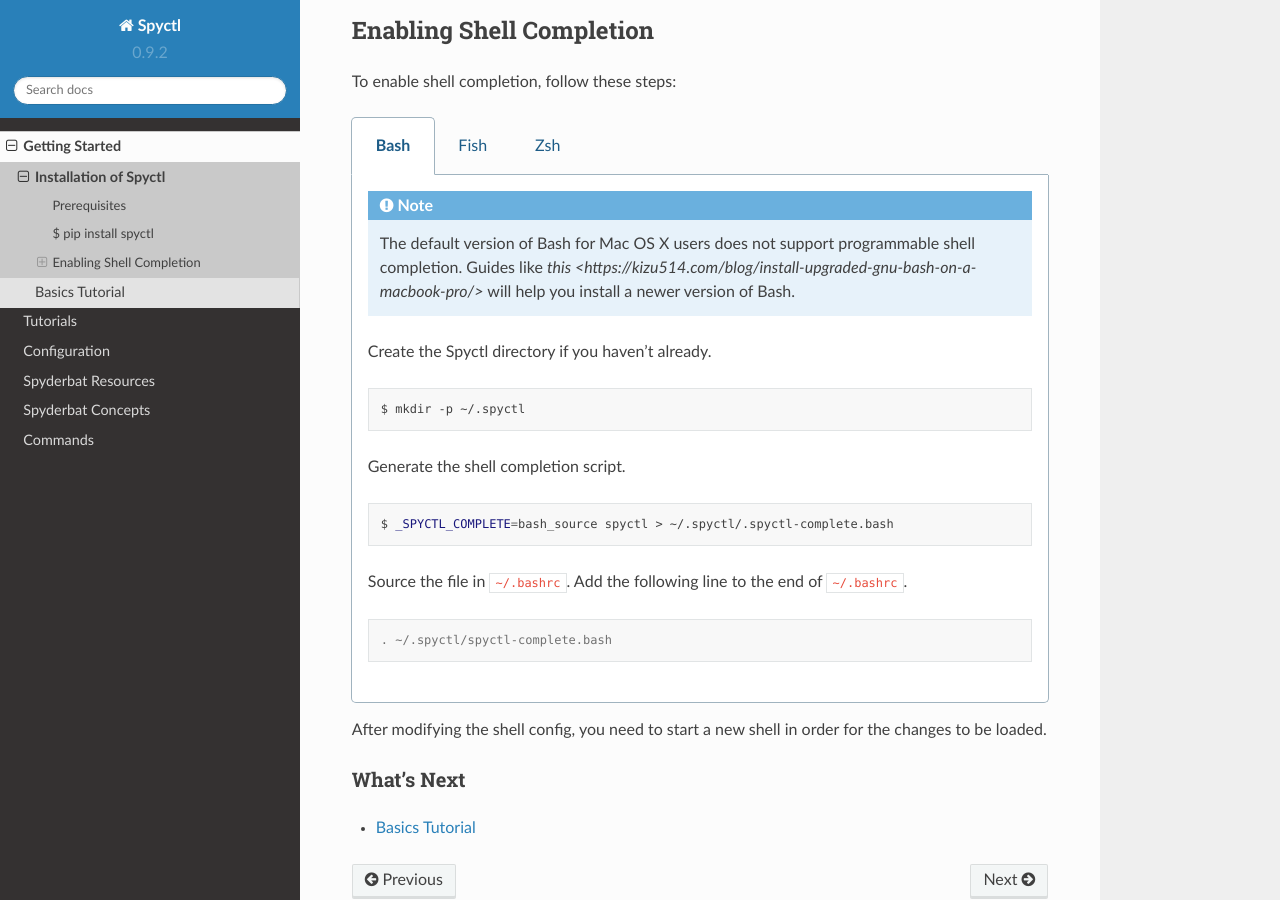
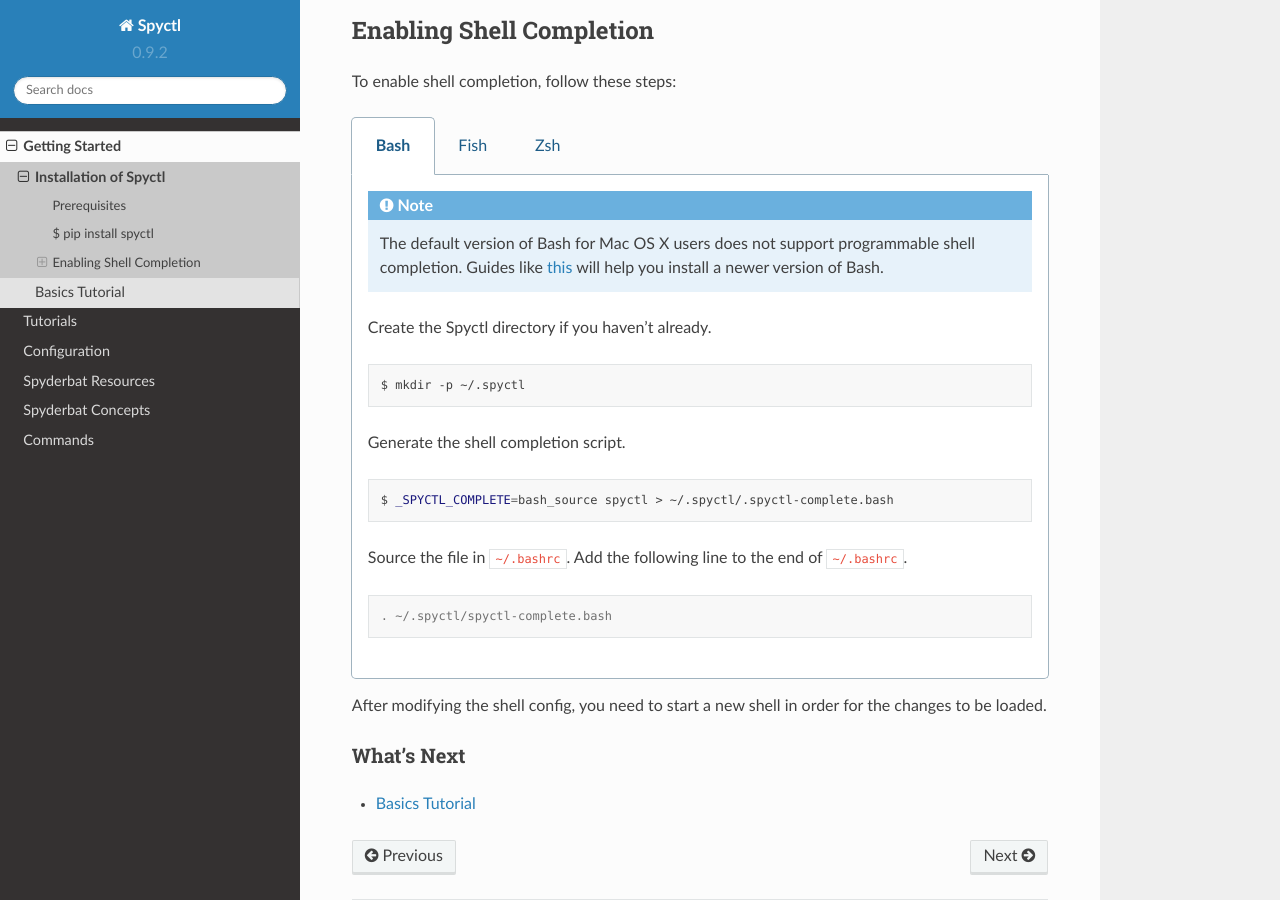
Before and after one commit to spyderbat/spyctl, a Sphinx documentation site: the page built from docs/getting_started/install.rst, in a window 1280 px wide and 900 px high, scrolled down 607 px. Built offline with Sphinx 7.4.7 and the Read the Docs theme 2.0.0, drawn with Linux system fonts in a browser that asks for light colours.

Commit message:
docs bugfixing

```diff
--- a/docs/getting_started/install.rst
+++ b/docs/getting_started/install.rst
@@ -38,7 +38,7 @@
 
         .. note::
             The default version of Bash for Mac OS X users does not support programmable shell completion.
-            Guides like `this <https://kizu514.com/blog/install-upgraded-gnu-bash-on-a-macbook-pro/>` will help
+            Guides like `this <https://kizu514.com/blog/install-upgraded-gnu-bash-on-a-macbook-pro/>`_ will help
             you install a newer version of Bash.
 
         Create the Spyctl directory if you haven't already.
```
